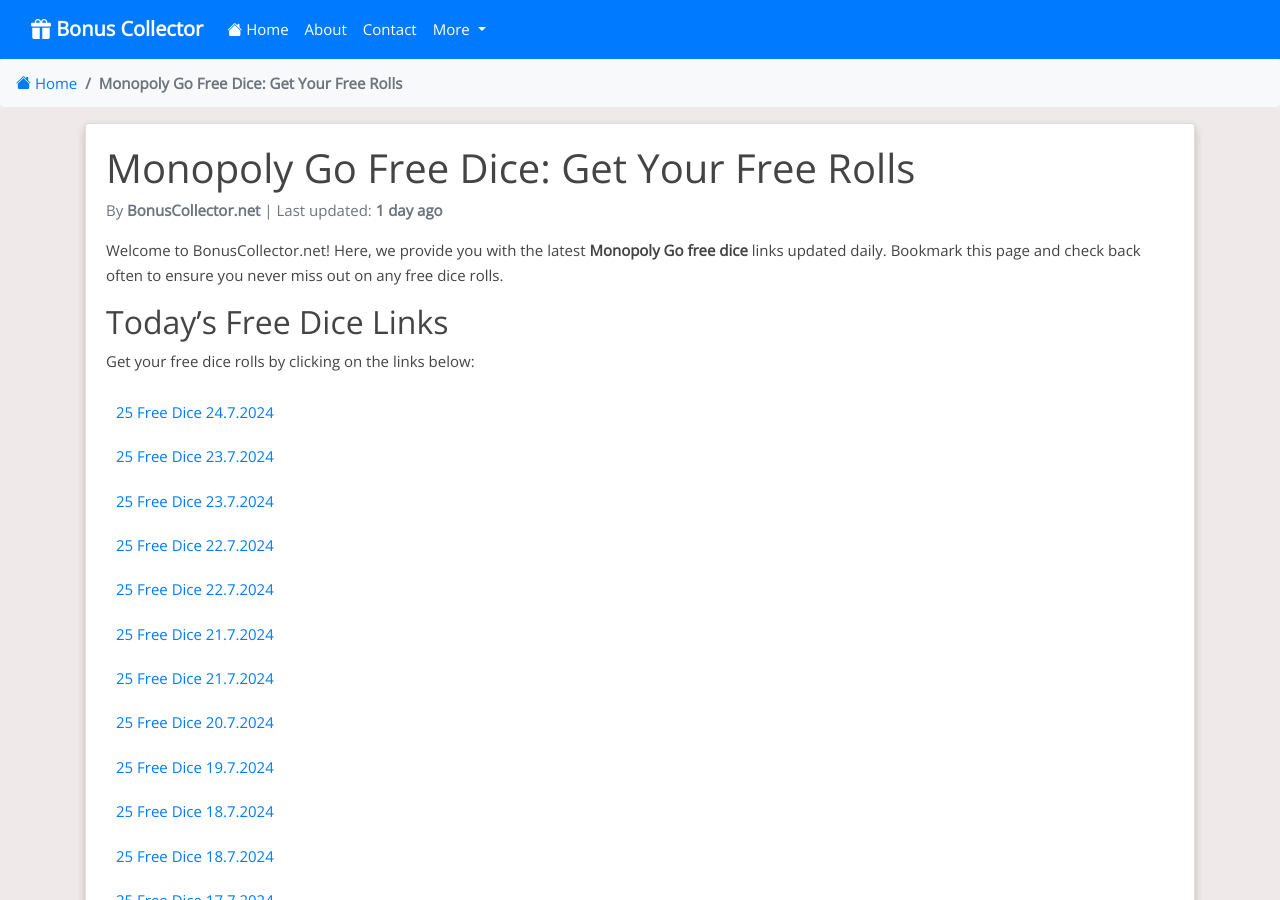
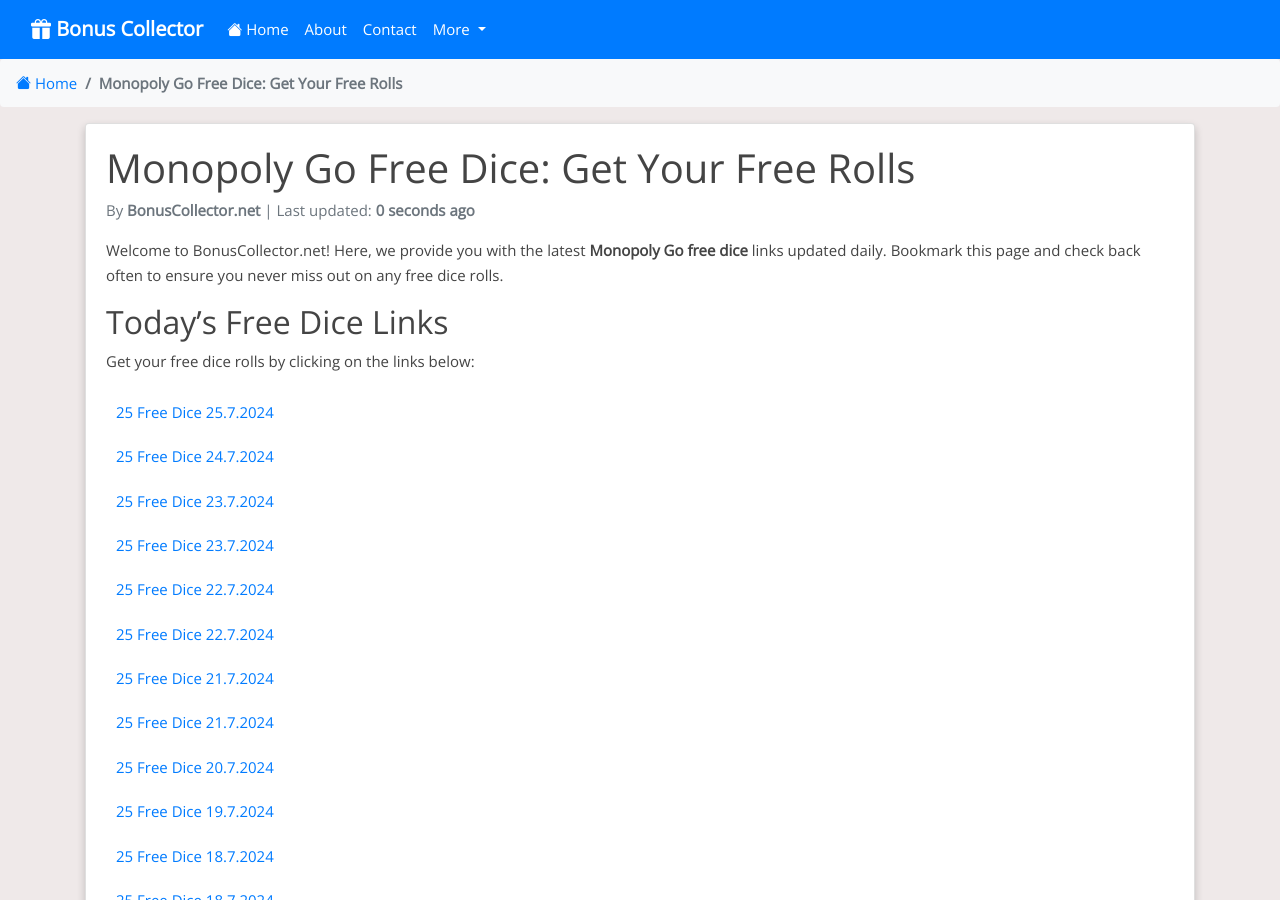
Before and after one commit to Prollad99/bs-net, a Jekyll site: the page built from _posts/2024-06-29-monopoly-go.md, in a window 1280 px wide and 900 px high. Built offline with Jekyll 4.4.1, drawn with Linux system fonts in a browser that asks for light colours; nearby versions of some CDN libraries; comment, search, counter and statistics services are not loaded.

Commit message:
Update monopoly-go reward links and last modified date

```diff
--- a/_data/include_files.yml
+++ b/_data/include_files.yml
@@ -32,7 +32,7 @@
   last_modified: 2024-07-25 08:13:49
 
 monopoly-go.html:
-  last_modified: 2024-07-24 12:18:27
+  last_modified: 2024-07-25 12:19:04
 
 doubledown-casino.html:
   last_modified: 2024-07-25 08:13:52
--- a/_includes/monopoly-go.html
+++ b/_includes/monopoly-go.html
@@ -1,4 +1,5 @@
 <html><body><div class="reward"><ul>
+<li><a href="https://2tdd.adj.st/reward-link/fdshgehkk6ii3?adjust_t=i2f8o2i_4btbvwg&adjust_deeplink_js=1">25 free dice 25.7.2024</a></li>
 <li><a href="https://mply.io/YyiTVz_wrvI">25 free dice 24.7.2024</a></li>
 <li><a href="https://mply.io/NQfSKOceWrg">25 free dice 23.7.2024</a></li>
 <li><a href="https://mply.io/C0ZxNcKLUnE">25 free dice 23.7.2024</a></li>
--- a/links-json/monopoly-go.json
+++ b/links-json/monopoly-go.json
@@ -1,4 +1,8 @@
 [
+  {
+    "href": "https://2tdd.adj.st/reward-link/fdshgehkk6ii3?adjust_t=i2f8o2i_4btbvwg&adjust_deeplink_js=1",
+    "text": "25 free dice 25.7.2024"
+  },
   {
     "href": "https://mply.io/YyiTVz_wrvI",
     "text": "25 free dice 24.7.2024"
```
